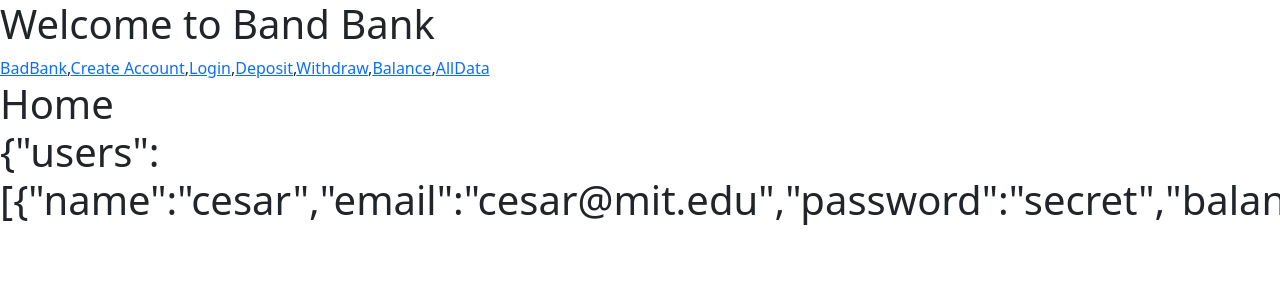
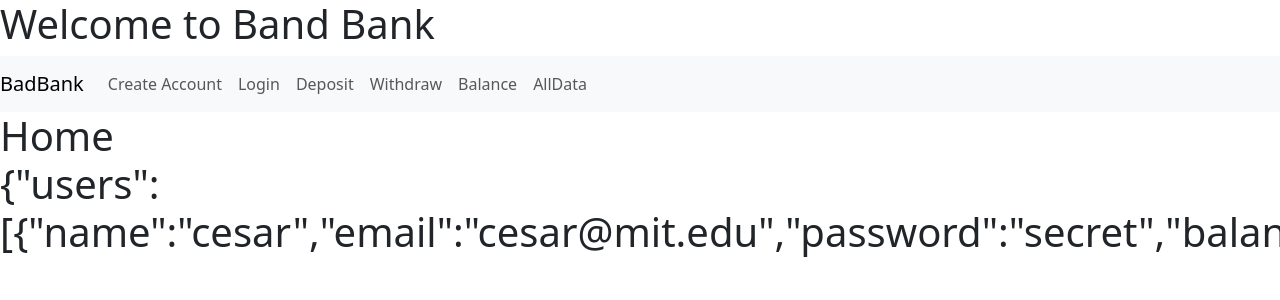
Before and after one commit to cesaranibaljimenez/Front-End-Banking, a React (Create React App) app: page / in a window 1280 px wide. Shown: the top 300 px of the page. Built offline with nearby package versions, Linux system fonts and the light colour scheme.

Commit message:
Se utilizan las clases de Bootstrap para darle estilo al NavBar y agregar elementos de navegación

```diff
--- a/src/Components/NavBar.js
+++ b/src/Components/NavBar.js
@@ -1,17 +1,34 @@
 import React from 'react';
 import { Link } from 'react-router-dom'
 
-function NavBar(){
-  return(
-    <>
-    <Link to="/">BadBank</Link>,
-    <Link to="/CreateAccount/">Create Account</Link>,
-    <Link to="/Login/">Login</Link>,
-    <Link to="/Deposit/">Deposit</Link>,
-    <Link to="/Withdraw/">Withdraw</Link>,
-    <Link to="/Balance/">Balance</Link>,
-    <Link to="/Alldata/">AllData</Link>
-    </>
+function NavBar() {
+  return (
+    <nav className="navbar navbar-expand-lg navbar-light bg-light">
+      <Link className="navbar-brand" to="/">BadBank</Link>
+      <div className="collapse navbar-collapse" id="navbarNav">
+        <ul className="navbar-nav">
+          <li className="nav-item">
+            <Link className="nav-link" to="/CreateAccount/">Create Account</Link>
+          </li>
+          <li className="nav-item">
+            <Link className="nav-link" to="/Login/">Login</Link>
+          </li>
+          <li className="nav-item">
+            <Link className="nav-link" to="/Deposit/">Deposit</Link>
+          </li>
+          <li className="nav-item">
+            <Link className="nav-link" to="/Withdraw/">Withdraw</Link>
+          </li>
+          <li className="nav-item">
+            <Link className="nav-link" to="/Balance/">Balance</Link>
+          </li>
+          <li className="nav-item">
+            <Link className="nav-link" to="/AllData/">AllData</Link>
+          </li>
+
+        </ul>
+      </div>
+    </nav>
   );
 }
 
```
